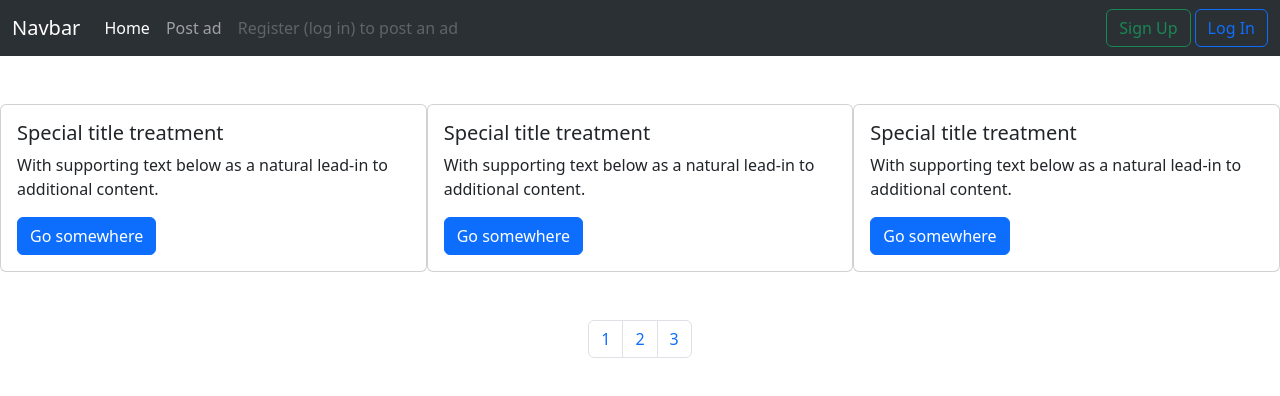
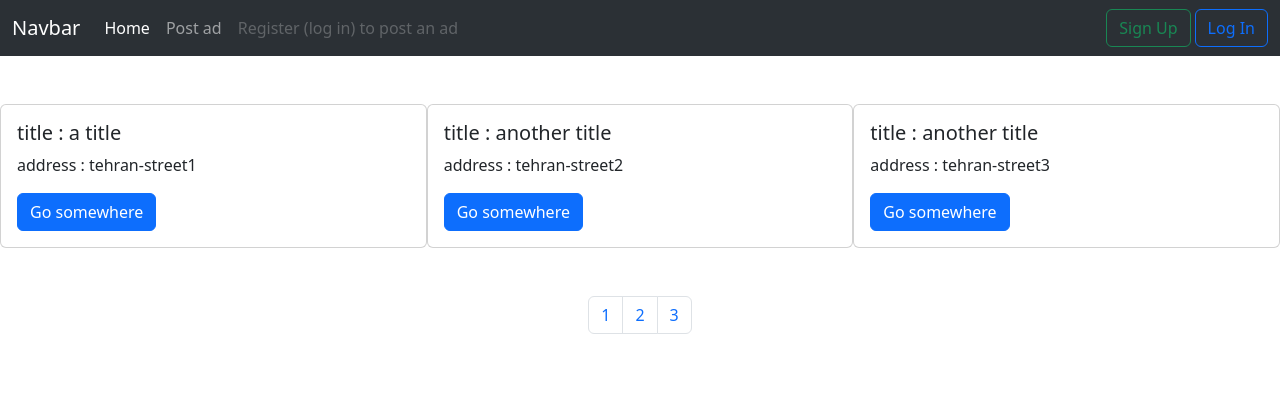
Before and after one commit to sedmahdihashemi/Home-Site, a React (Vite) app in the folder HomeSite/: page / in a window 1280 px wide. Shown: the top 396 px of the page. Built offline with nearby package versions, Linux system fonts and the light colour scheme; data requests are answered from the project's data file.

Commit message:
route Dynamique

```diff
--- a/HomeSite/src/App.jsx
+++ b/HomeSite/src/App.jsx
@@ -8,6 +8,7 @@ import PostProvider from './store/Store'
 import LayOut from './components/LayOut.jsx'
 import {toast , ToastContainer, Zoom} from 'react-toastify'
 import 'react-toastify/dist/ReactToastify.css'
+import OneHome from './pages/OneHome.jsx'
 
 function App() {
 
@@ -20,6 +21,7 @@ function App() {
       <Route path='/login' element={<LogIn />} />
       <Route path='/signup' element={<SignUp />} />
       <Route path='/postad' element={<PostAd />} />
+      <Route path='/OneHome/:id' element={<OneHome />} />
     </Routes>
       </LayOut>
       <ToastContainer position='top-center' theme='colored' transition={Zoom}></ToastContainer>
--- a/HomeSite/src/components/CartHome.jsx
+++ b/HomeSite/src/components/CartHome.jsx
@@ -1,13 +1,16 @@
 import React from 'react'
+import { Link } from 'react-router-dom';
 
-export default function CartHome() {
+export default function CartHome({id,address,title}) {
+    // console.log(id);
+
     return (
         <>
             <div className="card col-4">
                 <div className="card-body">
-                    <h5 className="card-title">Special title treatment</h5>
-                    <p className="card-text">With supporting text below as a natural lead-in to additional content.</p>
-                    <a href="#" className="btn btn-primary">Go somewhere</a>
+                    <h5 className="card-title">title : {title}</h5>
+                    <p className="card-text">address : {address}</p>
+                    <Link to={`/OneHome/${id}`} className="btn btn-primary">Go somewhere</Link>
                 </div>
             </div>
 
--- a/HomeSite/src/hook/useApi.jsx
+++ b/HomeSite/src/hook/useApi.jsx
@@ -6,3 +6,9 @@ export default async function useApi() {
   const res = await fetching.json()
   return res
 }
+
+export async function useOneApi(id){
+  const fetching = await fetch(`http://localhost:8000/posts/${id}`)
+  const res = await fetching.json()
+  return res
+}
--- a/HomeSite/src/pages/Home.jsx
+++ b/HomeSite/src/pages/Home.jsx
@@ -20,9 +20,14 @@ const [dataApi , setDataApi] = useState([])
 
   return (
     <div className='col-12 d-flex flex-wrap justify-content-around mt-5'>
-      <CartHome />
-      <CartHome />
-      <CartHome />
+
+      {
+        dataApi?.map((val , index)=>{
+          return <CartHome key={index} {...val} />
+        })
+      }
+
+
 
       <div className='col-12  d-flex justify-content-center pt-5'>
         <nav aria-label="Page navigation example ">
--- /dev/null
+++ b/HomeSite/src/pages/OneHome.jsx
@@ -0,0 +1,19 @@
+import React, { useEffect, useState } from 'react'
+import { useParams } from 'react-router'
+import useApi, { useOneApi } from '../hook/useApi';
+
+export default function OneHome() {
+    const param = useParams()
+    console.log(param.id);
+    const[oneData , setOneData] = useState([])
+    useEffect(()=>{
+        useOneApi(param.id).then(res=> setOneData(res))
+
+    },[])
+    console.log(oneData);
+
+
+  return (
+    <div>{oneData.address}</div>
+  )
+}
```
